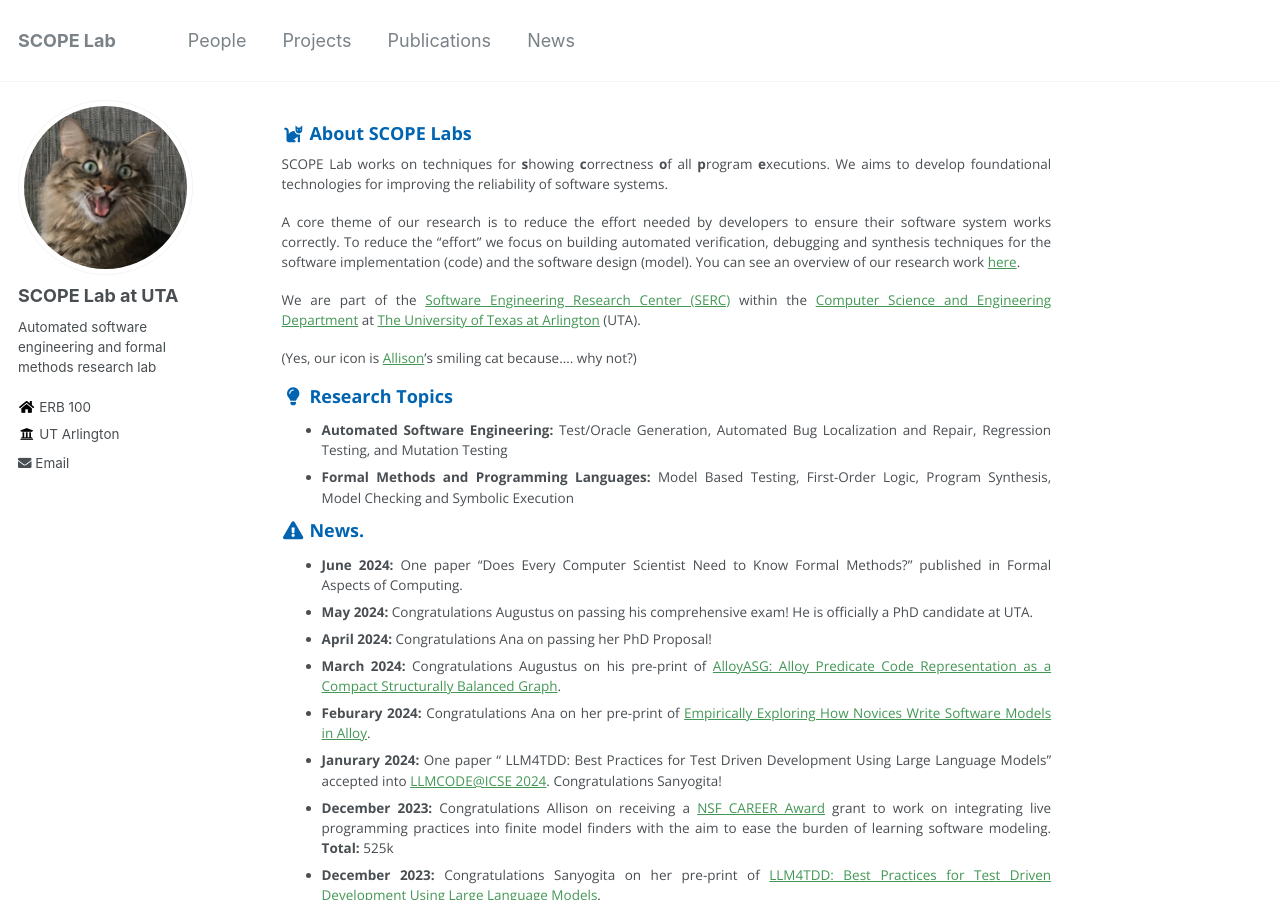
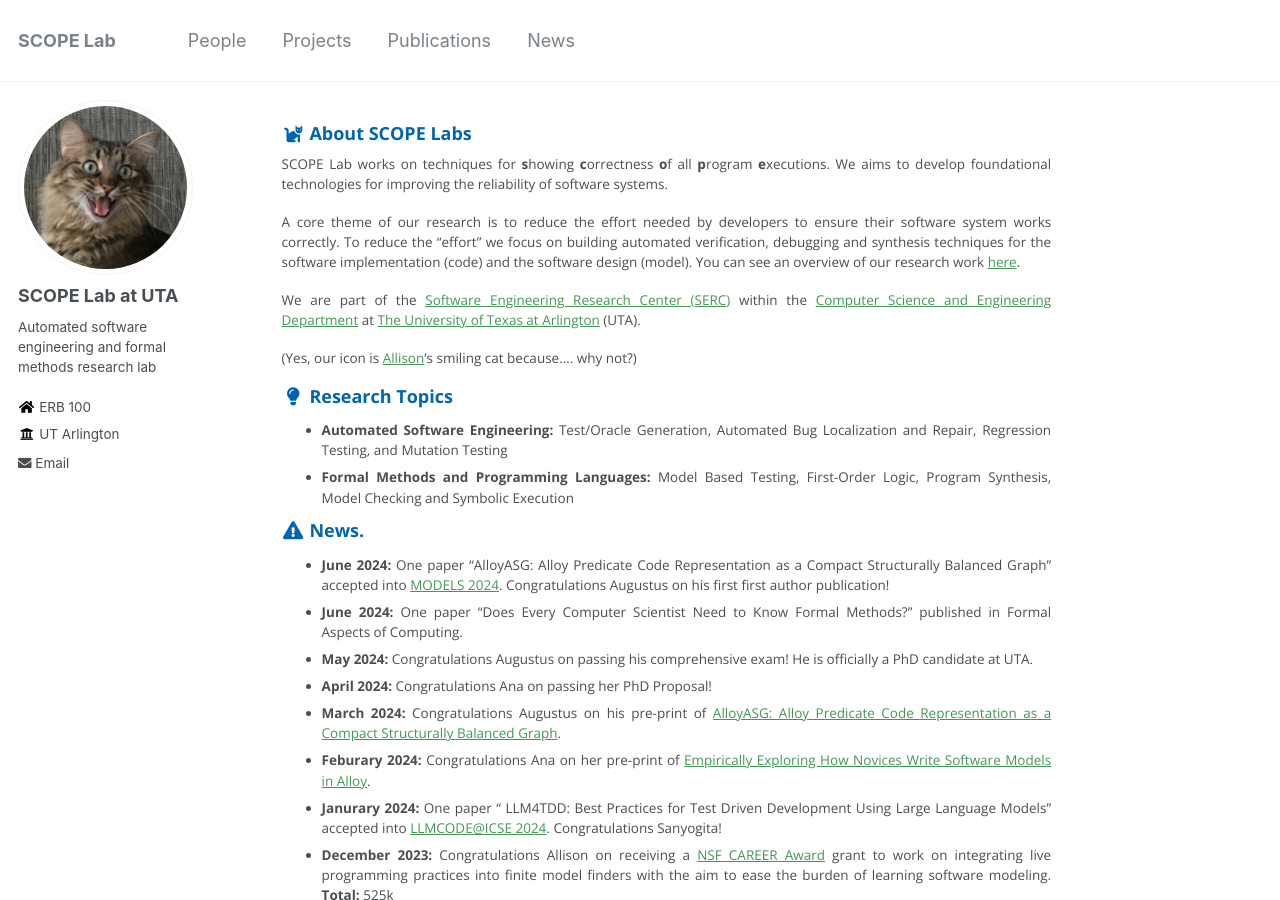
Before and after one commit to SCOPELabUTA/SCOPELabUTA.github.io, a Jekyll site: the page built from _pages/about.md, in a window 1280 px wide and 900 px high. Built offline with Jekyll 4.4.1, drawn with Linux system fonts in a browser that asks for light colours.

Commit message:
Update about.md

```diff
--- a/_pages/about.md
+++ b/_pages/about.md
@@ -24,6 +24,7 @@ Mutation Testing
 Checking and Symbolic Execution
 
 ### <i class="fa fa-fw fa-exclamation-triangle" aria-hidden="true"></i> News.
+* **June 2024:** One paper "AlloyASG: Alloy Predicate Code Representation as a Compact Structurally Balanced Graph" accepted into [MODELS 2024](https://conf.researchr.org/home/models-2024). Congratulations Augustus on his first first author publication!
 * **June 2024:** One paper "Does Every Computer Scientist Need to Know Formal Methods?" published in Formal Aspects of Computing.
 * **May 2024:** Congratulations Augustus on passing his comprehensive exam! He is officially a PhD candidate at UTA.
 * **April 2024:** Congratulations Ana on passing her PhD Proposal!
```
